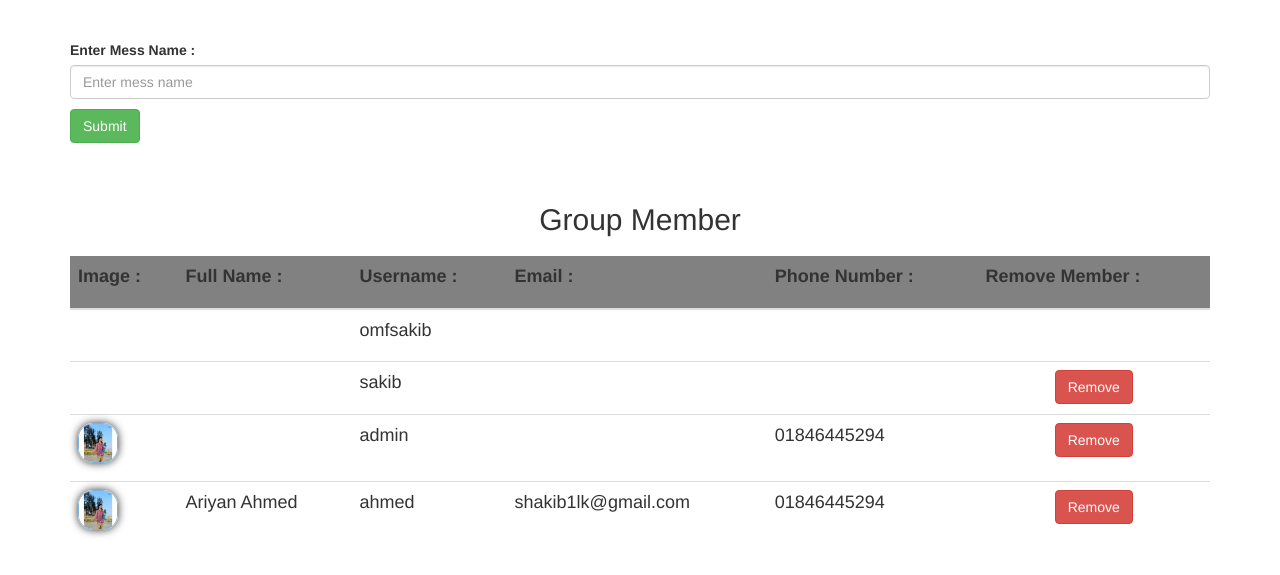
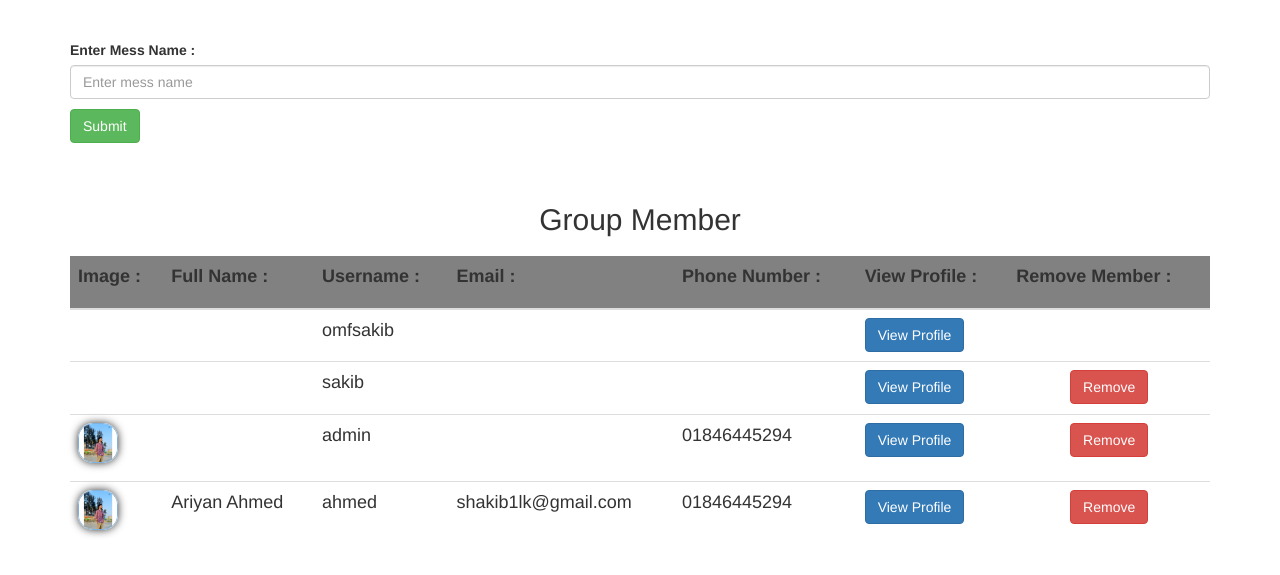
Before and after one commit to omfsakib/mealmanager, a Django app: page /messdetails/ in a window 1280 px wide. Shown: the part 52-627 px from the top of the page. Run offline with Django 3.2, Linux system fonts and the light colour scheme; a user stored in the database is signed in; data comes from the database, SQL or seed files in the repository; both versions use the stored data as it was after the commit; some libraries are stand-ins or nearby versions.

Commit message:
Profile Edit

```diff
--- a/groups/templates/groups/groups.html
+++ b/groups/templates/groups/groups.html
@@ -41,7 +41,7 @@
                                             </a>
                                         </td>
                                         <td>
-                                            <a href="{% url 'accounts:view_profile_with_pk' pk=user.pk %}" class="btn btn-primary btn-md" role="button">View Profile</a>
+                                            <a href="{% url 'accounts:view_profile_with_pk' pk=friend.pk %}" class="btn btn-primary btn-md" role="button">View Profile</a>
                                         </td>
                                     </tr>
                                     {% endfor %}
--- a/messdetails/templates/messdetails/messdetails.html
+++ b/messdetails/templates/messdetails/messdetails.html
@@ -30,6 +30,7 @@
                                         <th scope="col"><p>Username :</p></th>
                                         <th scope="col"><p>Email : </p> </th>
                                         <th scope="col"><p>Phone Number :</p></th>
+                                        <th scope="col"><p>View Profile :</p></th>
                                         <th scope="col"><p>Remove Member :</p></th>
                                     </tr>
                                 </thead>
@@ -40,6 +41,9 @@
                                         <td><p> {{request.user.username }} </p></td>
                                         <td><p> {{ request.user.email }} </p></td>
                                         <td><p>{% if friend.userprofile.phone %} 0{{ request.user.userprofile.phone }} {% endif %}</p></td>
+                                        <td>
+                                            <a href="{% url 'accounts:view_profile' %}" class="btn btn-primary btn-md" role="button">View Profile</a>
+                                        </td>
                                         <td><p>  </p></td>
                                     </tr>
                                     {% for friend in friends %}
@@ -53,6 +57,9 @@
                                         <td> <p>{% if friend.userprofile.phone %}
                                              0{{ friend.userprofile.phone }}
                                             {% endif %}</p></td>
+                                            <td>
+                                                <a href="{% url 'accounts:view_profile_with_pk' pk=friend.pk %}" class="btn btn-primary btn-md" role="button">View Profile</a>
+                                            </td>
                                         <td><a href="{% url 'groups:change_friends' operation='remove' pk=friend.pk %}">
                                             <button type="button" class="btn btn-danger">Remove</button>
                                             </a>
```
Also changed, not shown: db.sqlite3.
